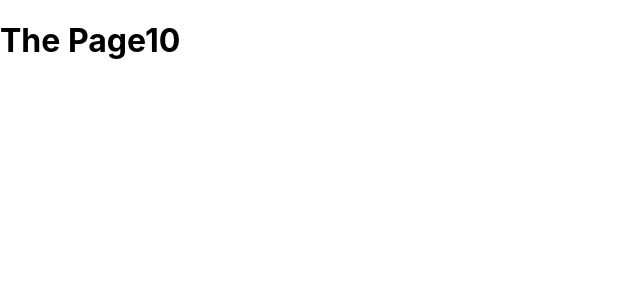
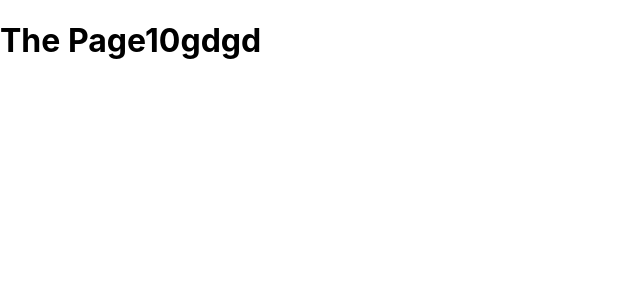
Before and after one commit to ryu9663/mergin-practice, a Next.js app: page /page10 in a window 1280 px wide. Shown: the top 300 px of the page, without its empty margins (0-640 px from the left). Built offline with nearby package versions, Linux system fonts and the light colour scheme.

Commit message:
10변경

```diff
--- a/pages/page10.js
+++ b/pages/page10.js
@@ -1,5 +1,5 @@
 function Page10() {
-    return <h1>The Page10</h1>;
-  }
+  return <h1>The Page10gdgd</h1>;
+}
 
-  export default Page10;
+export default Page10;
```
